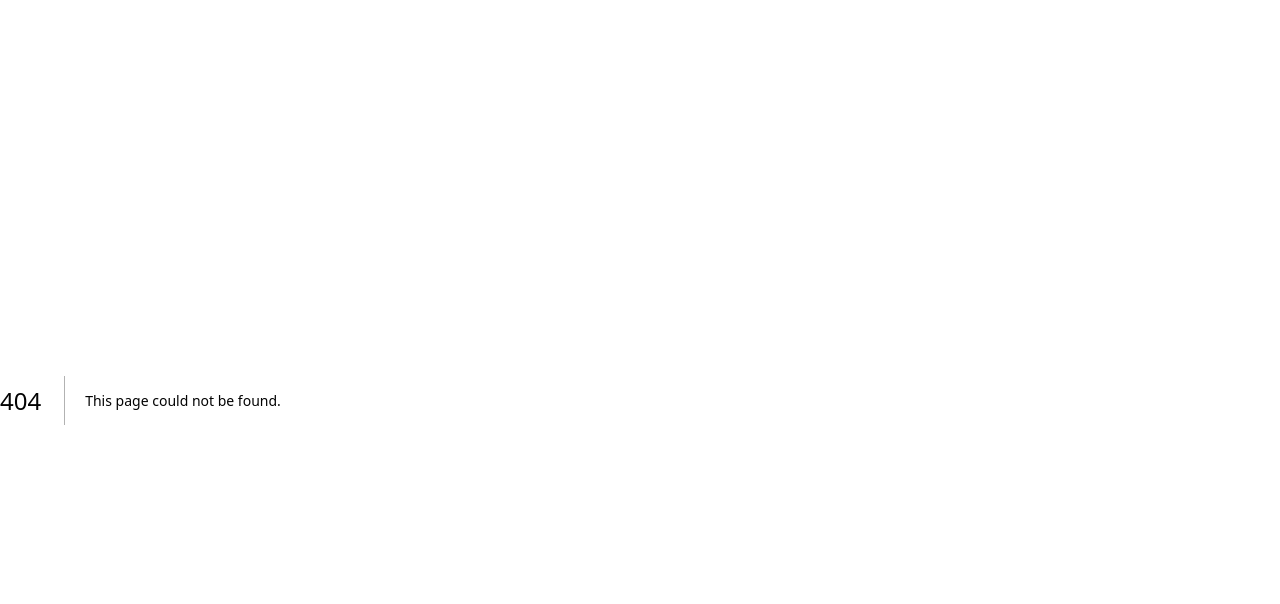
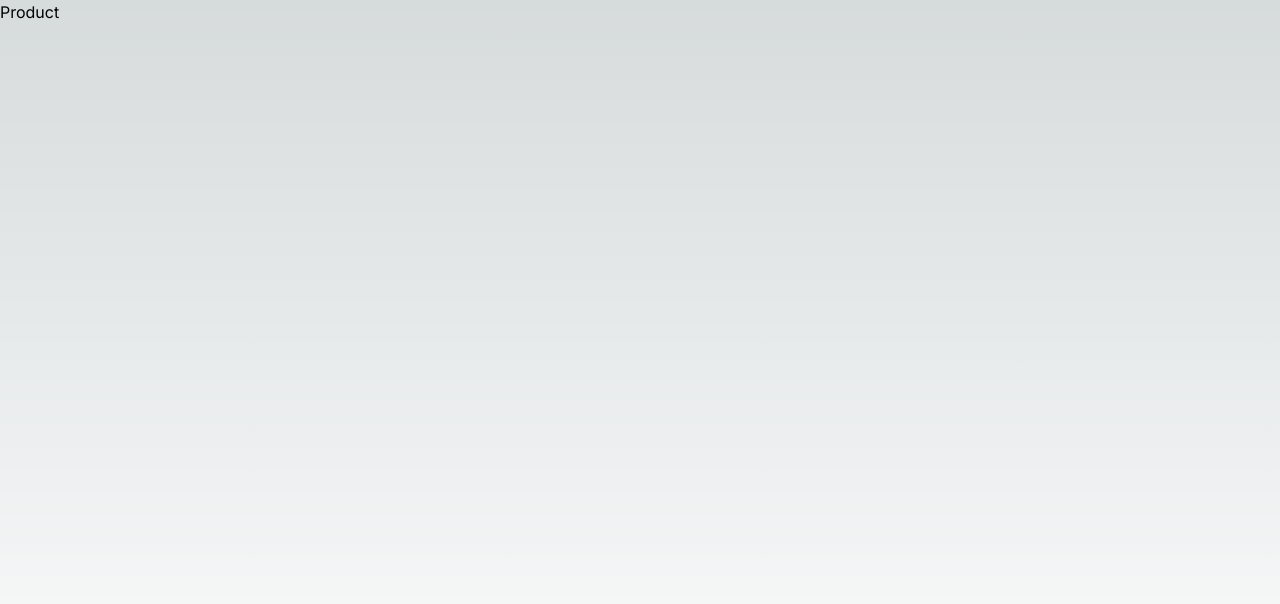
Before and after one commit to Glarregle/dragon-firefly, a Next.js app: page /product in a window 1280 px wide. Before the commit this address had no page. Shown: the top 604 px of the page. Built offline with nearby package versions, Linux system fonts and the light colour scheme.

Commit message:
chore: draft product page

```diff
--- /dev/null
+++ b/src/app/product/page.tsx
@@ -0,0 +1,5 @@
+export default function ProductPage() {
+	return (
+		<div>Product</div>
+	)
+}
```
